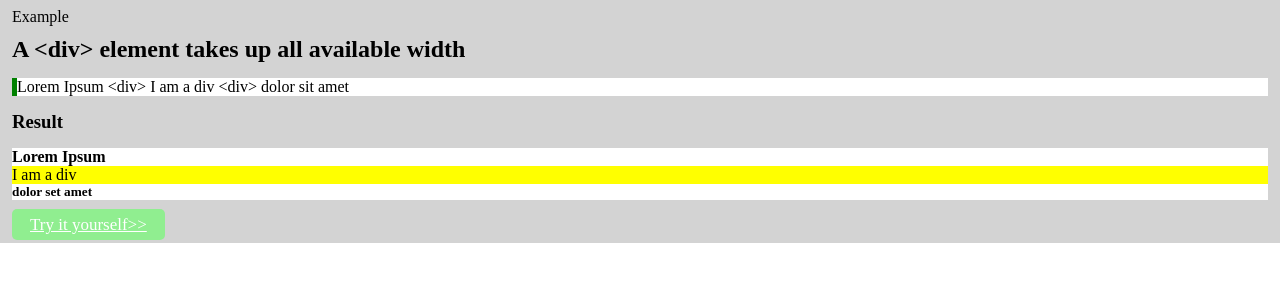
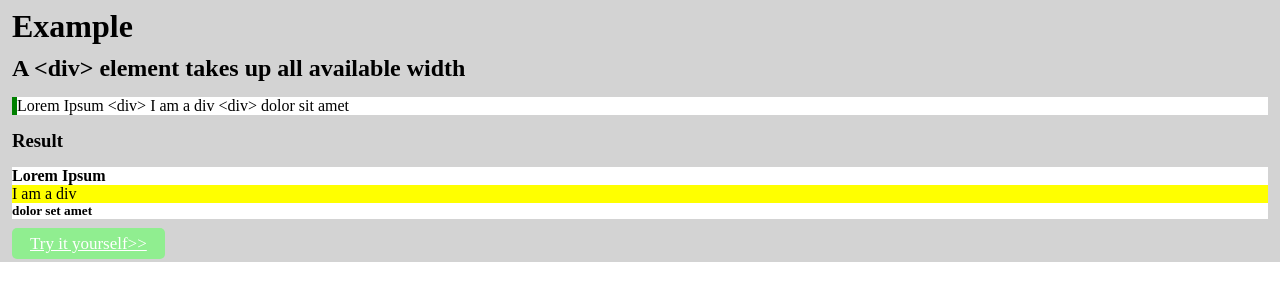
Before and after one commit to MANLIKEKESS/First-Test, a plain HTML site: page ASSIGNMENT.html in a window 1280 px wide. Drawn offline with Linux system fonts and the light colour scheme.

Commit message:
chanded p to h1 tag

```diff
--- a/ASSIGNMENT.html
+++ b/ASSIGNMENT.html
@@ -7,7 +7,7 @@
 </head>
 <body class="bodi">
     <div class="box1">
-        <p class="h11">Example</p>
+        <h1 class="h11">Example</h1>
         <h2 class="h12">A &lt;div&gt; element takes up all available width</h2>
     <div class="box2">
         Lorem Ipsum &lt;div&gt; I am a div &lt;div&gt; dolor sit amet
```
